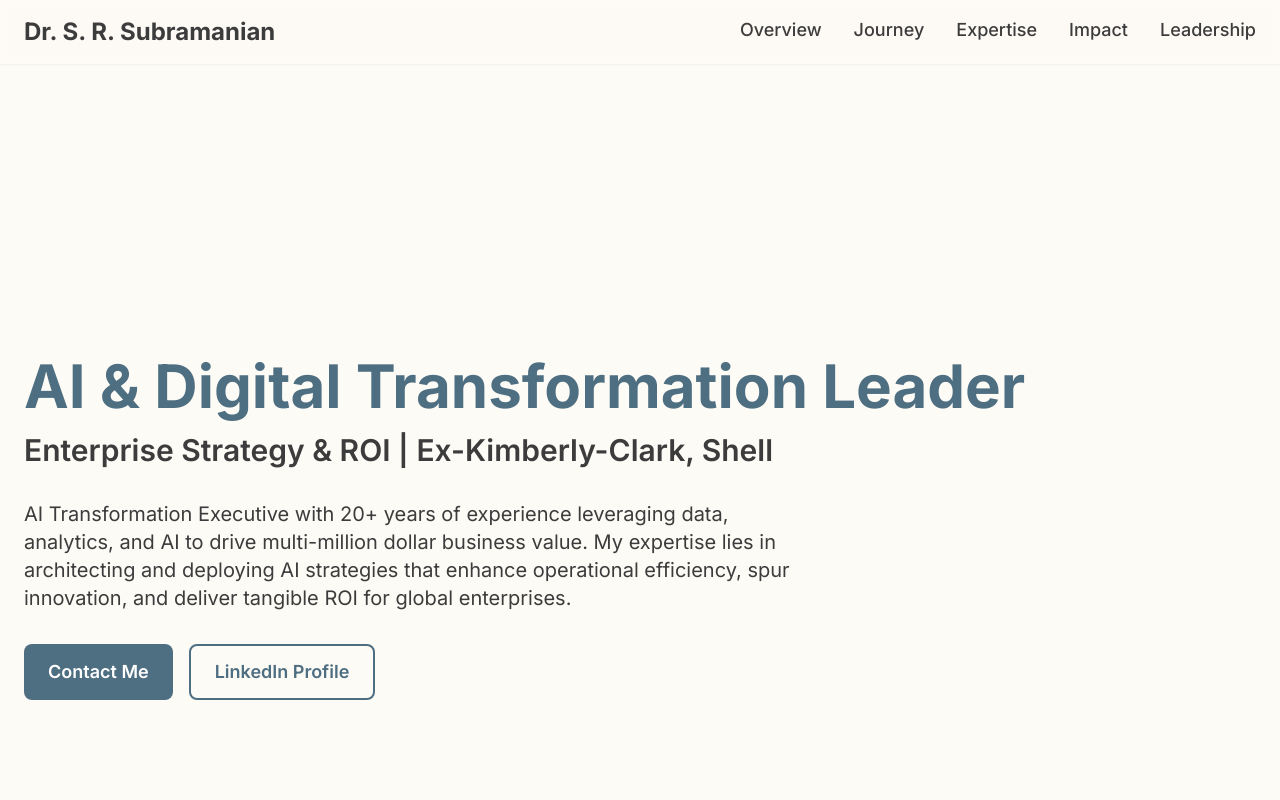
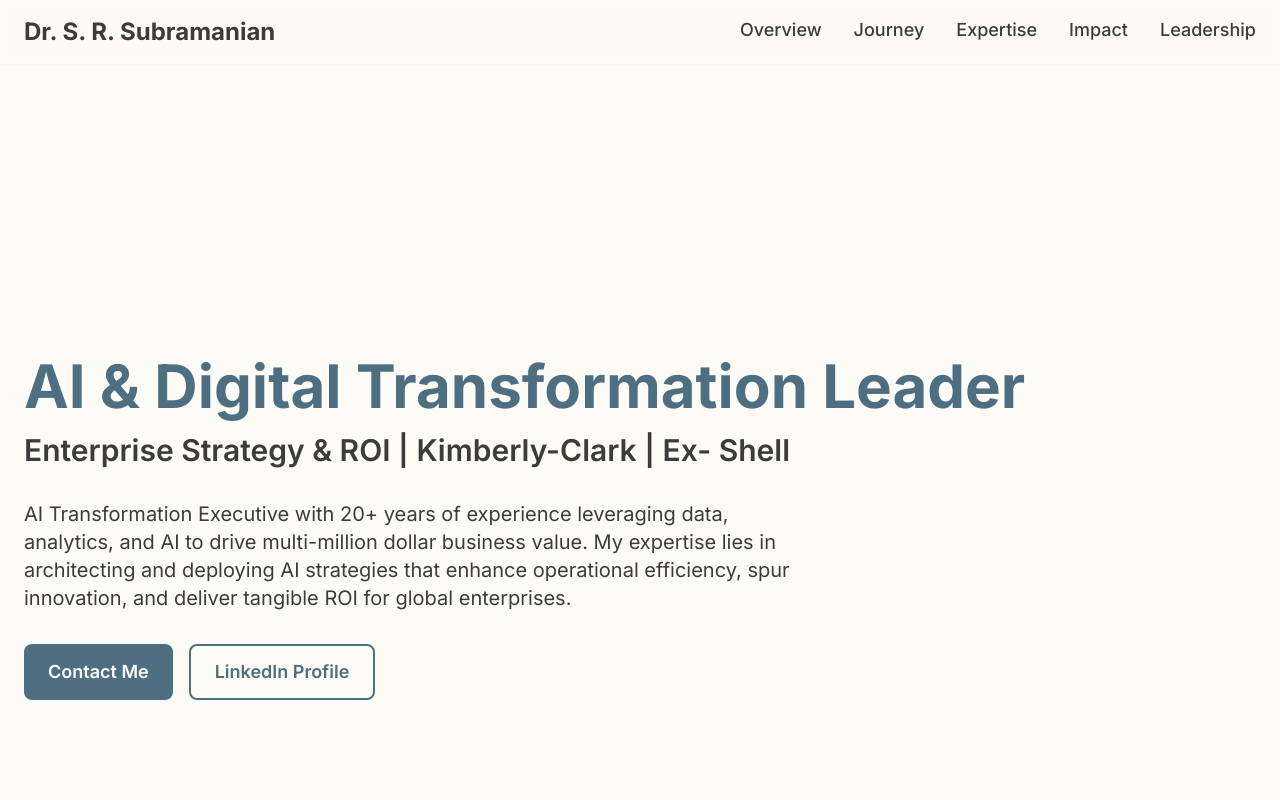
Before and after one commit to sundar021180/Sundar-Raman-Profile, a plain HTML site: page index.html in a window 1280 px wide. Shown: the top 800 px of the page. Drawn offline with nearby package versions, Linux system fonts and the light colour scheme.

Commit message:
Update index.html

```diff
--- a/index.html
+++ b/index.html
@@ -137,7 +137,7 @@
         <section id="overview" class="min-h-screen flex items-center">
             <div class="w-full">
                 <h1 class="text-4xl md:text-6xl font-bold text-[#4E6E81] mb-4">AI & Digital Transformation Leader</h1>
-                <h2 class="text-2xl md:text-3xl font-semibold text-[#3C3C3C] mb-8">Enterprise Strategy & ROI | Ex-Kimberly-Clark, Shell</h2>
+                <h2 class="text-2xl md:text-3xl font-semibold text-[#3C3C3C] mb-8">Enterprise Strategy & ROI | Kimberly-Clark | Ex- Shell</h2>
                 <p class="text-lg md:text-xl max-w-3xl mb-8 leading-relaxed">
                     AI Transformation Executive with 20+ years of experience leveraging data, analytics, and AI to drive multi-million dollar business value. My expertise lies in architecting and deploying AI strategies that enhance operational efficiency, spur innovation, and deliver tangible ROI for global enterprises.
                 </p>
```
